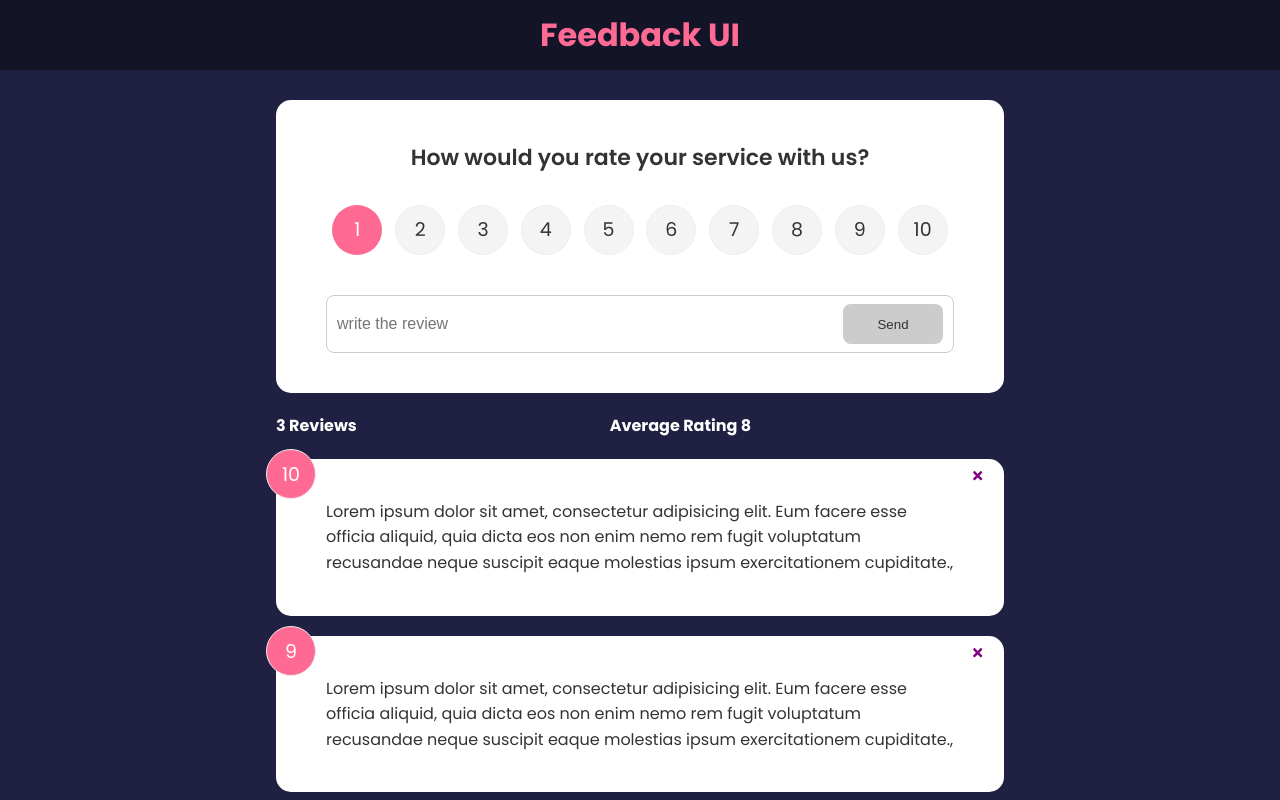
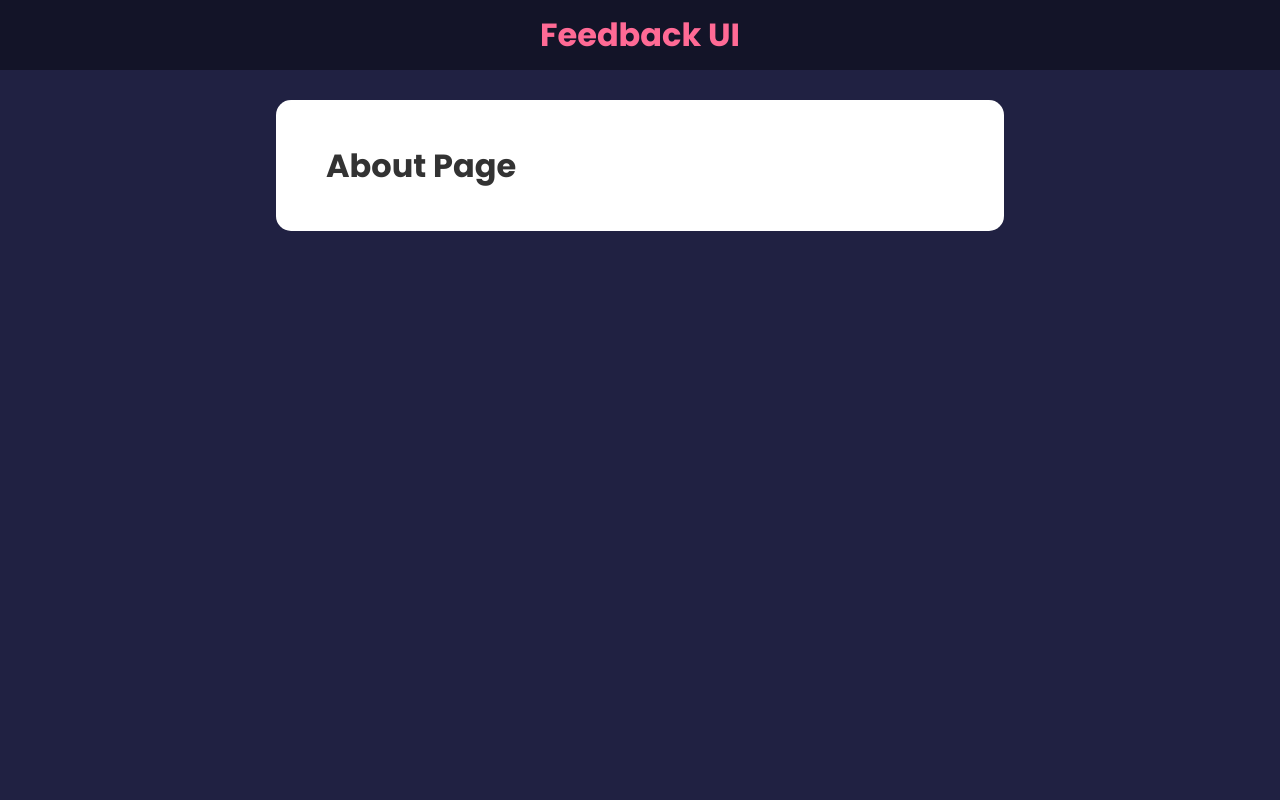
Before and after one commit to haamid10/feedback-UI, a React (Create React App) app: page /about in a window 1280 px wide. Shown: the top 800 px of the page. Built offline with nearby package versions, Linux system fonts and the light colour scheme.

Commit message:
added react ruouter dom

```diff
--- a/src/App.jsx
+++ b/src/App.jsx
@@ -5,7 +5,7 @@
 import FeedbackStats from "./components/FeedbackStats";
 import FeedbackForm from "./components/FeedbackForm";
 import AboutPage from './pages/AboutPage'
-import {BrowserRouter as Router, Route} from 'react-router-dom'
+import {BrowserRouter as Router, Route,Routes} from 'react-router-dom'
 
 function App() {
   const [feedback, setFeedback]= useState(FeedbackData)
@@ -24,12 +24,19 @@
     <Router>
      <Header/>
      <div className="container">
-      <route exact path="/">
-        <FeedbackForm onadd={addFeedback}/>
-        <FeedbackStats feedback={feedback}/>
-        <FeedbackList feedback={feedback} onAdd={deleteFeedback}/>
-      </route>
-             <route path="/about" component= {AboutPage}/>
+      <Routes>     <Route exact path="/" element={
+        <>
+            <FeedbackForm onadd={addFeedback}/>
+            <FeedbackStats feedback={feedback}/>
+             <FeedbackList feedback={feedback} onAdd={deleteFeedback}/>
+        </>
+      }>
+
+      </Route>
+
+             <Route path="/about" element= {<AboutPage/>}></Route>
+      </Routes>
+
      </div>
 
     </Router>
--- a/src/pages/AboutPage.jsx
+++ b/src/pages/AboutPage.jsx
@@ -1,10 +1,10 @@
-import React from 'react'
 
+import Card from "../components/shared/Card";
 function AboutPage() {
   return (
-    <div>
-      <h1>siuu anouer dahf;djhffhuh</h1>
-    </div>
+    <Card>
+      <h1>About Page</h1>
+    </Card>
   )
 }
 
```
